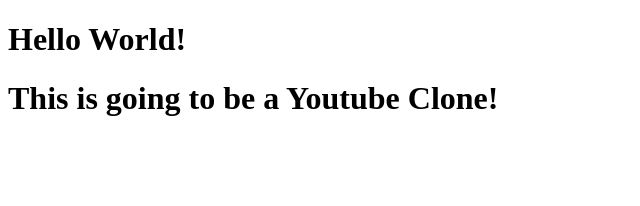
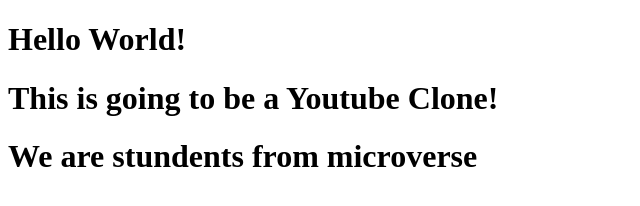
Before and after one commit to rociac/youtube-clone, a plain HTML site: page index.html in a window 1280 px wide. Shown: the whole page, without its empty margins (0-640 px from the left). Drawn offline with Linux system fonts and the light colour scheme.

Commit message:
added h1

```diff
--- a/index.html
+++ b/index.html
@@ -9,5 +9,6 @@
 <body>
     <h1>Hello World!</h1>
     <h1>This is going to be a Youtube Clone!</h1>
+    <h1>We are stundents from microverse</h1>
 </body>
 </html>
```
